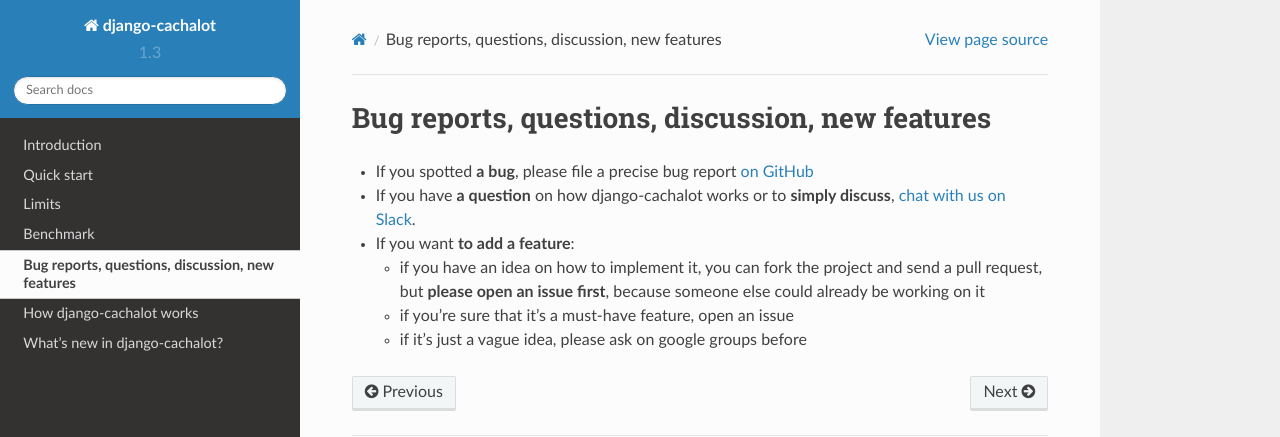
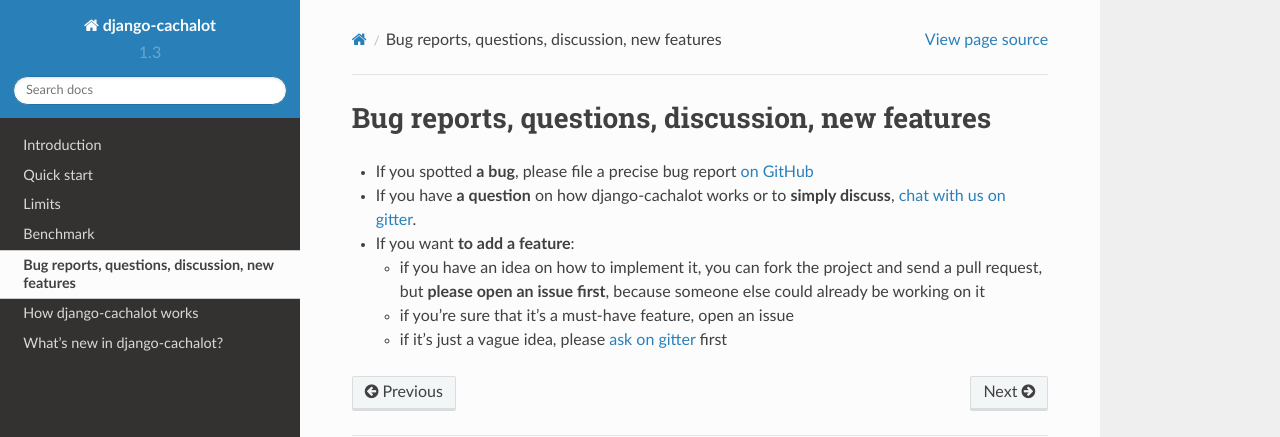
Before and after one commit to noripyt/django-cachalot, a Sphinx documentation site: the page built from docs/reporting.rst, in a window 1280 px wide. Shown: the top 437 px of the page. Built offline with Sphinx 7.4.7 and the Read the Docs theme 2.0.0, drawn with Linux system fonts in a browser that asks for light colours; pages that are not in the unit, such as notebooks, are missing from menus.

Commit message:
Replaces Slack with gitter.

```diff
--- a/docs/reporting.rst
+++ b/docs/reporting.rst
@@ -5,12 +5,14 @@
 
 - If you spotted **a bug**, please file a precise bug report
   `on GitHub <https://github.com/BertrandBordage/django-cachalot/issues>`_
-- If you have **a question** on how django-cachalot works or to **simply
-  discuss**, `chat with us on Slack <https://django-cachalot.slack.com>`_.
+- If you have **a question** on how django-cachalot works
+  or to **simply discuss**,
+  `chat with us on gitter <https://gitter.im/django-cachalot/Lobby>`_.
 - If you want **to add a feature**:
 
   - if you have an idea on how to implement it, you can fork the project
     and send a pull request, but **please open an issue first**, because
     someone else could already be working on it
   - if you’re sure that it’s a must-have feature, open an issue
-  - if it’s just a vague idea, please ask on google groups before
+  - if it’s just a vague idea, please
+    `ask on gitter <https://gitter.im/django-cachalot/Lobby>`_ first
```
Also changed, not shown: README.rst (+8 -5 lines), docs/index.rst (+7 -4 lines).
